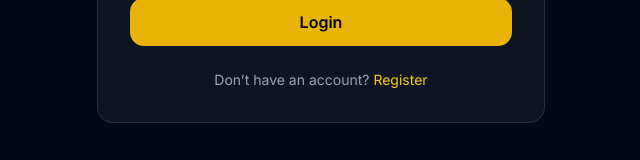
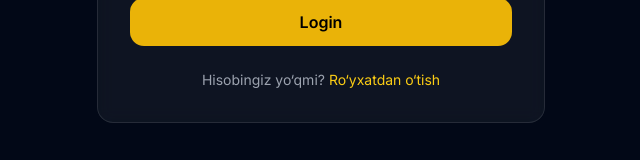
Before and after one commit to botirjon13/osontrck-academy, a React (Vite) app: page /login in a window 1280 px wide. Shown: the part 504-664 px from the top of the page, without its empty margins (319-959 px from the left). Built offline with nearby package versions, Linux system fonts and the light colour scheme; a web font is replaced by a local one.

Commit message:
Update Login.tsx

```diff
--- a/src/pages/Login.tsx
+++ b/src/pages/Login.tsx
@@ -96,14 +96,14 @@ export default function Login() {
         </form>
 
         <p className="text-sm text-gray-400 mt-6 text-center">
-          Don’t have an account?{" "}
+          {t("login.registerText")}{" "}
           <Link
-            to="/register"
-            className="text-yellow-400 hover:text-yellow-300"
+             to="/register"
+             className="text-yellow-400 hover:text-yellow-300"
           >
-            Register
+             {t("login.registerLink")}
           </Link>
-        </p>
+         </p>
       </div>
     </div>
   );
```
